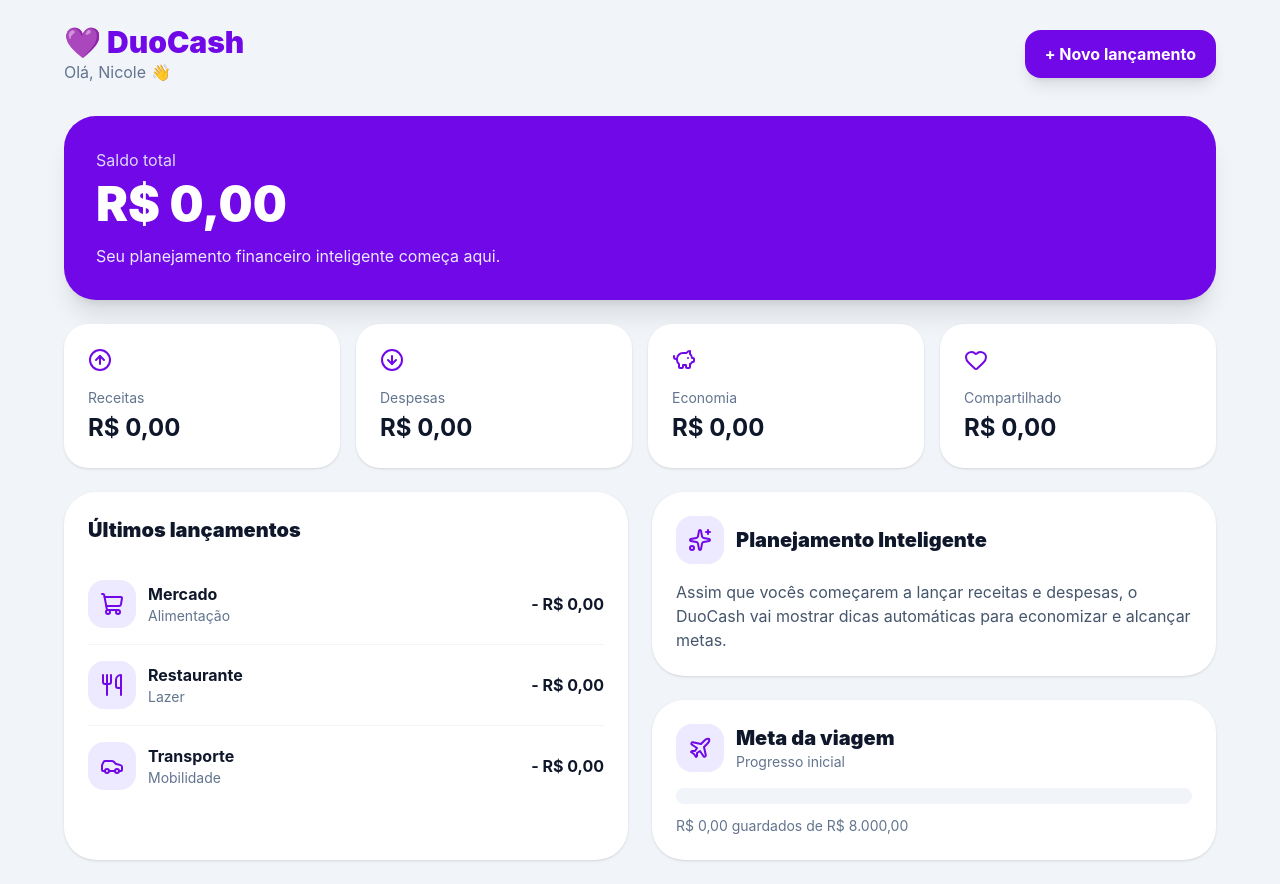
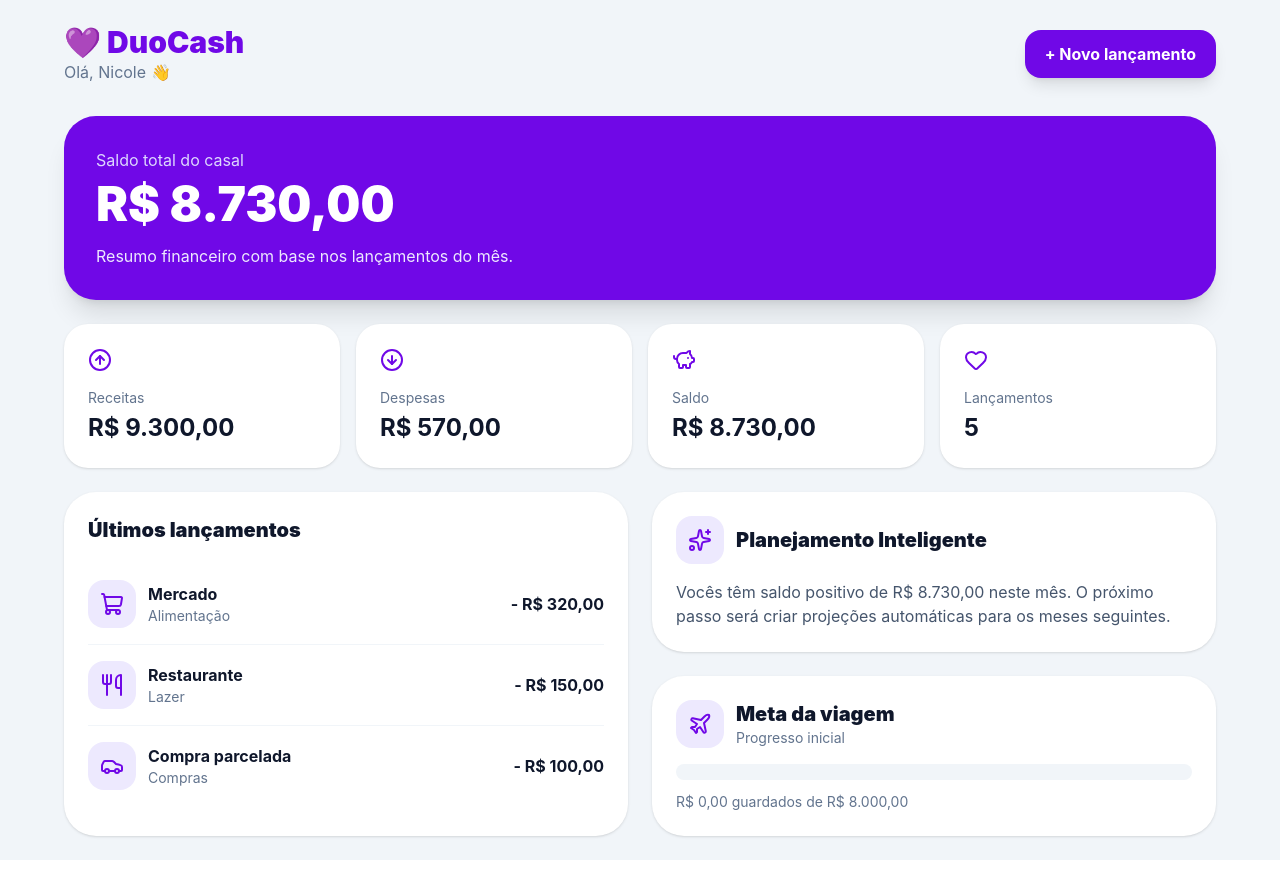
Before and after one commit to nicolekuchiniski/duocash, a React (Vite) app: page / in a window 1280 px wide. After the commit the page ends 860 px from the top, so only its background shows below. Built offline with nearby package versions, Linux system fonts and the light colour scheme.

Commit message:
🧮 Adiciona cálculos financeiros no dashboard

```diff
--- a/src/App.jsx
+++ b/src/App.jsx
@@ -1,9 +1,16 @@
 import { useState } from "react";
 
-import Header from "./components/dashboard/Header";
 import BalanceCard from "./components/dashboard/BalanceCard";
 import StatCard from "./components/dashboard/StatCard";
 import NewTransactionModal from "./components/dashboard/NewTransactionModal";
+
+import { transactions } from "./data/mockData";
+import {
+  getBalance,
+  getExpenseTotal,
+  getIncomeTotal,
+  formatCurrency,
+} from "./utils/finance";
 
 import {
   ArrowDownCircle,
@@ -19,6 +26,10 @@ import {
 
 function App() {
   const [openModal, setOpenModal] = useState(false);
+
+  const incomeTotal = getIncomeTotal(transactions);
+  const expenseTotal = getExpenseTotal(transactions);
+  const balance = getBalance(transactions);
 
   return (
     <main className="min-h-screen bg-slate-100 p-6">
@@ -37,13 +48,42 @@ function App() {
           </button>
         </header>
 
-        <BalanceCard />
+        <div className="mb-6 rounded-[2rem] bg-violet-700 p-8 text-white shadow-xl">
+          <p className="text-violet-200">Saldo total do casal</p>
+
+          <h2 className="mt-2 text-5xl font-black">
+            {formatCurrency(balance)}
+          </h2>
+
+          <p className="mt-4 text-violet-100">
+            Resumo financeiro com base nos lançamentos do mês.
+          </p>
+        </div>
 
         <section className="mb-6 grid gap-4 md:grid-cols-4">
-          <StatCard icon={<ArrowUpCircle />} title="Receitas" value="R$ 0,00" />
-          <StatCard icon={<ArrowDownCircle />} title="Despesas" value="R$ 0,00" />
-          <StatCard icon={<PiggyBank />} title="Economia" value="R$ 0,00" />
-          <StatCard icon={<Heart />} title="Compartilhado" value="R$ 0,00" />
+          <StatCard
+            icon={<ArrowUpCircle />}
+            title="Receitas"
+            value={formatCurrency(incomeTotal)}
+          />
+
+          <StatCard
+            icon={<ArrowDownCircle />}
+            title="Despesas"
+            value={formatCurrency(expenseTotal)}
+          />
+
+          <StatCard
+            icon={<PiggyBank />}
+            title="Saldo"
+            value={formatCurrency(balance)}
+          />
+
+          <StatCard
+            icon={<Heart />}
+            title="Lançamentos"
+            value={transactions.length}
+          />
         </section>
 
         <section className="grid gap-6 lg:grid-cols-2">
@@ -52,9 +92,9 @@ function App() {
               Últimos lançamentos
             </h3>
 
-            <Transaction icon={<ShoppingCart />} title="Mercado" category="Alimentação" value="- R$ 0,00" />
-            <Transaction icon={<Utensils />} title="Restaurante" category="Lazer" value="- R$ 0,00" />
-            <Transaction icon={<Car />} title="Transporte" category="Mobilidade" value="- R$ 0,00" />
+            <Transaction icon={<ShoppingCart />} title="Mercado" category="Alimentação" value="- R$ 320,00" />
+            <Transaction icon={<Utensils />} title="Restaurante" category="Lazer" value="- R$ 150,00" />
+            <Transaction icon={<Car />} title="Compra parcelada" category="Compras" value="- R$ 100,00" />
           </div>
 
           <div className="space-y-6">
@@ -70,7 +110,8 @@ function App() {
               </div>
 
               <p className="text-slate-600">
-                Assim que vocês começarem a lançar receitas e despesas, o DuoCash vai mostrar dicas automáticas para economizar e alcançar metas.
+                Vocês têm saldo positivo de {formatCurrency(balance)} neste mês.
+                O próximo passo será criar projeções automáticas para os meses seguintes.
               </p>
             </div>
 
--- /dev/null
+++ b/src/data/mockData.js
@@ -0,0 +1,63 @@
+export const transactions = [
+  {
+    id: 1,
+    user: "Nicole",
+    type: "income",
+    title: "Salário Nicole",
+    category: "Salário",
+    wallet: "Nubank",
+    paymentMethod: null,
+    amount: 4500,
+    date: "2026-06-05",
+    tags: ["fixo"],
+  },
+  {
+    id: 2,
+    user: "Emanuel",
+    type: "income",
+    title: "Salário Emanuel",
+    category: "Salário",
+    wallet: "Mercado Pago",
+    paymentMethod: null,
+    amount: 4800,
+    date: "2026-06-05",
+    tags: ["fixo"],
+  },
+  {
+    id: 3,
+    user: "Nicole",
+    type: "expense",
+    title: "Mercado",
+    category: "Alimentação",
+    wallet: "Nubank",
+    paymentMethod: "pix",
+    amount: 320,
+    date: "2026-06-10",
+    tags: ["mercado"],
+  },
+  {
+    id: 4,
+    user: "Emanuel",
+    type: "expense",
+    title: "Restaurante",
+    category: "Lazer",
+    wallet: "Nubank",
+    paymentMethod: "credit",
+    amount: 150,
+    date: "2026-06-12",
+    tags: ["lazer"],
+  },
+  {
+    id: 5,
+    user: "Nicole",
+    type: "expense",
+    title: "Compra parcelada",
+    category: "Compras",
+    wallet: "Nubank",
+    paymentMethod: "credit",
+    amount: 100,
+    date: "2026-06-15",
+    installment: "1/3",
+    tags: ["compras"],
+  },
+];
--- /dev/null
+++ b/src/utils/finance.js
@@ -0,0 +1,22 @@
+export function getIncomeTotal(transactions) {
+  return transactions
+    .filter((transaction) => transaction.type === "income")
+    .reduce((total, transaction) => total + transaction.amount, 0);
+}
+
+export function getExpenseTotal(transactions) {
+  return transactions
+    .filter((transaction) => transaction.type === "expense")
+    .reduce((total, transaction) => total + transaction.amount, 0);
+}
+
+export function getBalance(transactions) {
+  return getIncomeTotal(transactions) - getExpenseTotal(transactions);
+}
+
+export function formatCurrency(value) {
+  return value.toLocaleString("pt-BR", {
+    style: "currency",
+    currency: "BRL",
+  });
+}
```
